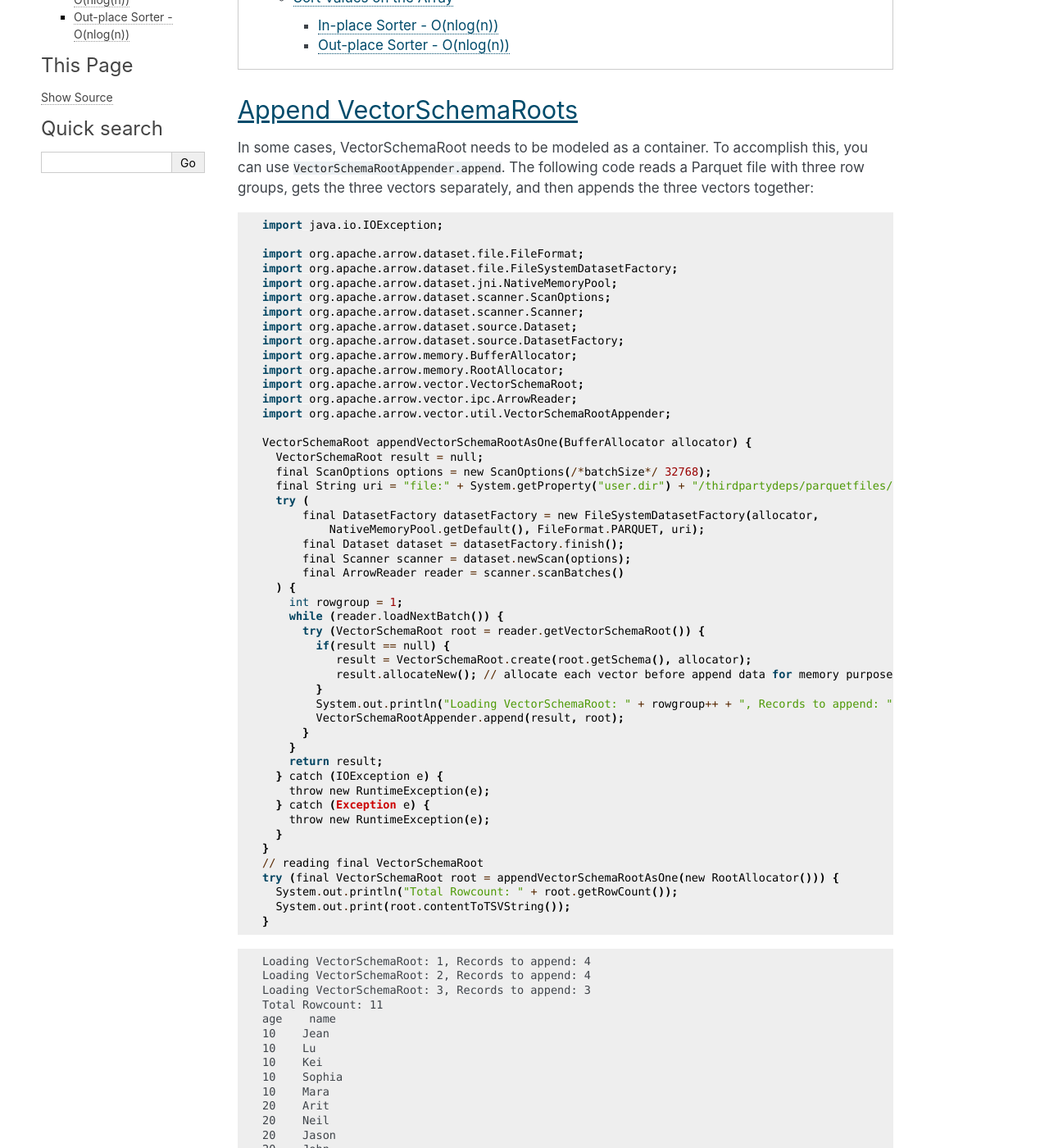
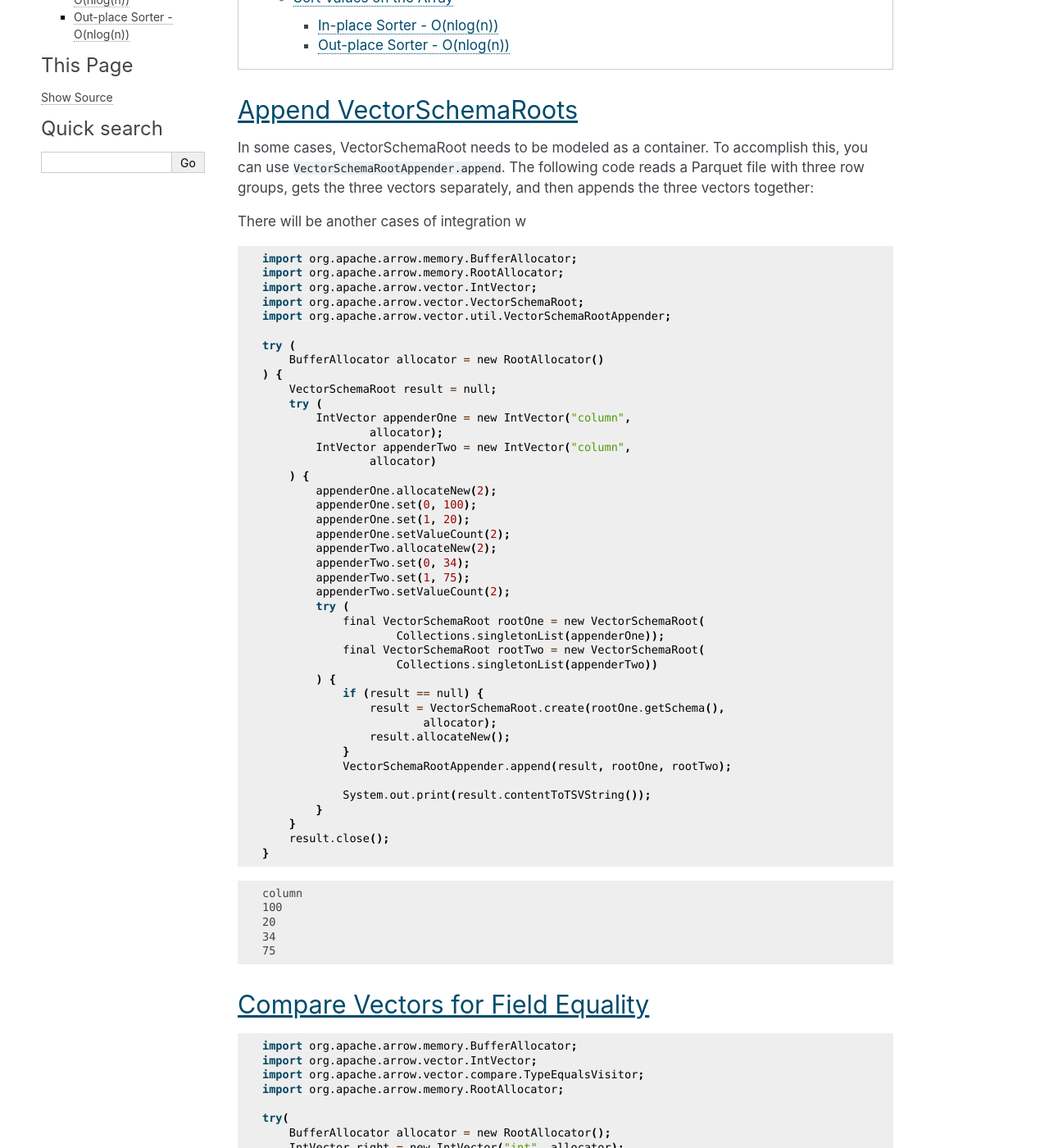
Before and after one commit to apache/arrow-cookbook, a Sphinx documentation site: the page built from java/source/data.rst, in a window 1280 px wide and 1400 px high, scrolled down 435 px. Shown: the whole window at 82% size. Built offline with Sphinx 7.4.7, drawn with Linux system fonts in a browser that asks for light colours; pages that are not in the unit, such as notebooks, are missing from menus; comment, search, counter and statistics services are not loaded; some of the changed text lies outside the part shown.

Commit message:
fix: move from dataset to in memory data

```diff
--- a/java/source/data.rst
+++ b/java/source/data.rst
@@ -31,76 +31,60 @@ this, you can use ``VectorSchemaRootAppender.append``. The following code reads
 Parquet file with three row groups, gets the three vectors separately, and then
 appends the three vectors together:
 
+There will be another cases of integration w
+
 .. testcode::
 
-    import java.io.IOException;
-
-    import org.apache.arrow.dataset.file.FileFormat;
-    import org.apache.arrow.dataset.file.FileSystemDatasetFactory;
-    import org.apache.arrow.dataset.jni.NativeMemoryPool;
-    import org.apache.arrow.dataset.scanner.ScanOptions;
-    import org.apache.arrow.dataset.scanner.Scanner;
-    import org.apache.arrow.dataset.source.Dataset;
-    import org.apache.arrow.dataset.source.DatasetFactory;
     import org.apache.arrow.memory.BufferAllocator;
     import org.apache.arrow.memory.RootAllocator;
+    import org.apache.arrow.vector.IntVector;
     import org.apache.arrow.vector.VectorSchemaRoot;
-    import org.apache.arrow.vector.ipc.ArrowReader;
     import org.apache.arrow.vector.util.VectorSchemaRootAppender;
 
-    VectorSchemaRoot appendVectorSchemaRootAsOne(BufferAllocator allocator) {
-      VectorSchemaRoot result = null;
-      final ScanOptions options = new ScanOptions(/*batchSize*/ 32768);
-      final String uri = "file:" + System.getProperty("user.dir") + "/thirdpartydeps/parquetfiles/data4_3rg_gzip.parquet";
-      try (
-          final DatasetFactory datasetFactory = new FileSystemDatasetFactory(allocator,
-              NativeMemoryPool.getDefault(), FileFormat.PARQUET, uri);
-          final Dataset dataset = datasetFactory.finish();
-          final Scanner scanner = dataset.newScan(options);
-          final ArrowReader reader = scanner.scanBatches()
-      ) {
-        int rowgroup = 1;
-        while (reader.loadNextBatch()) {
-          try (VectorSchemaRoot root = reader.getVectorSchemaRoot()) {
-            if(result == null) {
-               result = VectorSchemaRoot.create(root.getSchema(), allocator);
-               result.allocateNew(); // allocate each vector before append data for memory purposes
+    try (
+        BufferAllocator allocator = new RootAllocator()
+    ) {
+        VectorSchemaRoot result = null;
+        try (
+            IntVector appenderOne = new IntVector("column",
+                    allocator);
+            IntVector appenderTwo = new IntVector("column",
+                    allocator)
+        ) {
+            appenderOne.allocateNew(2);
+            appenderOne.set(0, 100);
+            appenderOne.set(1, 20);
+            appenderOne.setValueCount(2);
+            appenderTwo.allocateNew(2);
+            appenderTwo.set(0, 34);
+            appenderTwo.set(1, 75);
+            appenderTwo.setValueCount(2);
+            try (
+                final VectorSchemaRoot rootOne = new VectorSchemaRoot(
+                        Collections.singletonList(appenderOne));
+                final VectorSchemaRoot rootTwo = new VectorSchemaRoot(
+                        Collections.singletonList(appenderTwo))
+            ) {
+                if (result == null) {
+                    result = VectorSchemaRoot.create(rootOne.getSchema(),
+                            allocator);
+                    result.allocateNew();
+                }
+                VectorSchemaRootAppender.append(result, rootOne, rootTwo);
+
+                System.out.print(result.contentToTSVString());
             }
-            System.out.println("Loading VectorSchemaRoot: " + rowgroup++ + ", Records to append: " + root.getRowCount());
-            VectorSchemaRootAppender.append(result, root);
-          }
         }
-        return result;
-      } catch (IOException e) {
-        throw new RuntimeException(e);
-      } catch (Exception e) {
-        throw new RuntimeException(e);
-      }
-    }
-    // reading final VectorSchemaRoot
-    try (final VectorSchemaRoot root = appendVectorSchemaRootAsOne(new RootAllocator())) {
-      System.out.println("Total Rowcount: " + root.getRowCount());
-      System.out.print(root.contentToTSVString());
+        result.close();
     }
 
 .. testoutput::
 
-    Loading VectorSchemaRoot: 1, Records to append: 4
-    Loading VectorSchemaRoot: 2, Records to append: 4
-    Loading VectorSchemaRoot: 3, Records to append: 3
-    Total Rowcount: 11
-    age    name
-    10    Jean
-    10    Lu
-    10    Kei
-    10    Sophia
-    10    Mara
-    20    Arit
-    20    Neil
-    20    Jason
-    20    John
-    20    Peter
-    20    Ismael
+    column
+    100
+    20
+    34
+    75
 
 Compare Vectors for Field Equality
 ==================================
```
